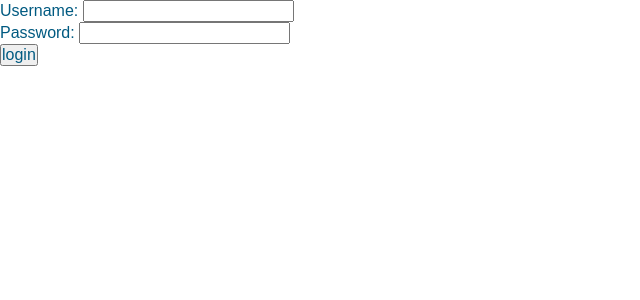
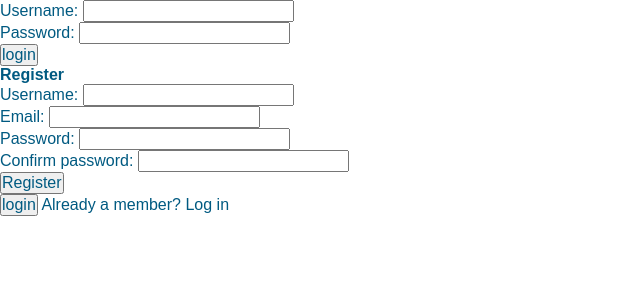
Before and after one commit to YvarWesselink/examenProject, a PHP site: page /inloggen in a window 1280 px wide. Shown: the top 300 px of the page, without its empty margins (0-640 px from the left). Run offline with PHP 8.4, Linux system fonts and the light colour scheme.

Commit message:
merge fix

```diff
--- a/routes.php
+++ b/routes.php
@@ -40,3 +40,7 @@ Route::set('aboutus', function () {
 Route::set('inloggen', function () {
     inloggen::CreateView('inloggen');
 });
+
+Route::set('login', function () {
+    login::CreateView('login');
+});
--- a/view/index.php
+++ b/view/index.php
@@ -22,7 +22,7 @@
         <ul>
             <li><a href="#">Sites</a></li>
             <li><a href="#">Voorwaarden</a></li>
-            <li><a href="#">Login</a></li>
+            <li><a href="inloggen">Login</a></li>
         </ul>
     </div>
     <div class="logo">
@@ -31,7 +31,7 @@
     <div class="overlay"></div>
     <div class="border-bottom"></div>
     <ul>
-        <li><a href="#">Home</a></li>
+        <li><a href="index.php">Home</a></li>
         <li><a href="#">Over ons</a></li>
         <li><a href="#">Foto's</a></li>
         <li><a href="#">Contact</a></li>
--- a/view/inloggen.php
+++ b/view/inloggen.php
@@ -19,5 +19,43 @@
         </p>
     </div>
 
+    <div class="header">
+        <h2>Register</h2>
+    </div>
+
+    <form method="post" action="inloggin.php">
+
+        <div class="input-group">
+            <label>Username:</label>
+            <input type="text" name="username">
+        </div>
+
+        <div class="input-group">
+            <label>Email:</label>
+            <input type="text" name="email">
+        </div>
+
+        <div class="input-group">
+            <label>Password:</label>
+            <input type="password" name="password_1">
+        </div>
+
+        <div class="input-group">
+            <label>Confirm password:</label>
+            <input type="password" name="password_2">
+        </div>
+
+        <div class="input_group">
+            <button type="submit" name="register" class="btn">Register</button>
+        </div>
+
+        <p>
+            <input type="submit" id="btn" value="login"/>
+            Already a member? <a href="login.php">Log in</a>
+        </p>
+        </div>
+
+    </form>
+
     </body>
 </html>
```
Also changed, not shown: view/login.php (added, +37 -0 lines).
